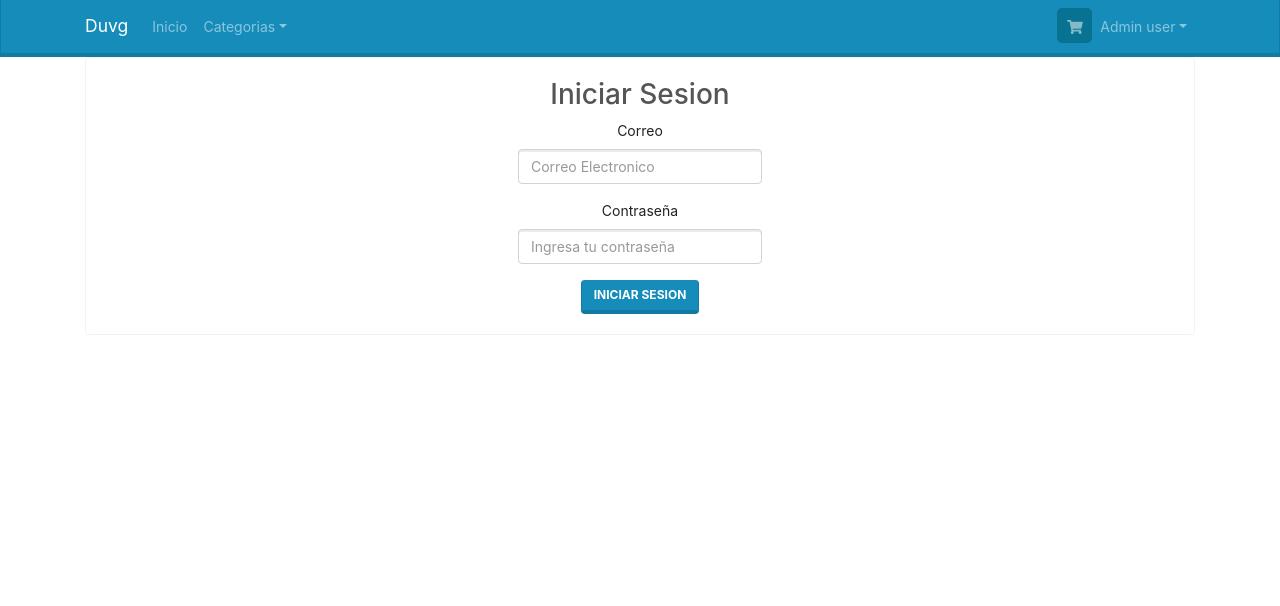
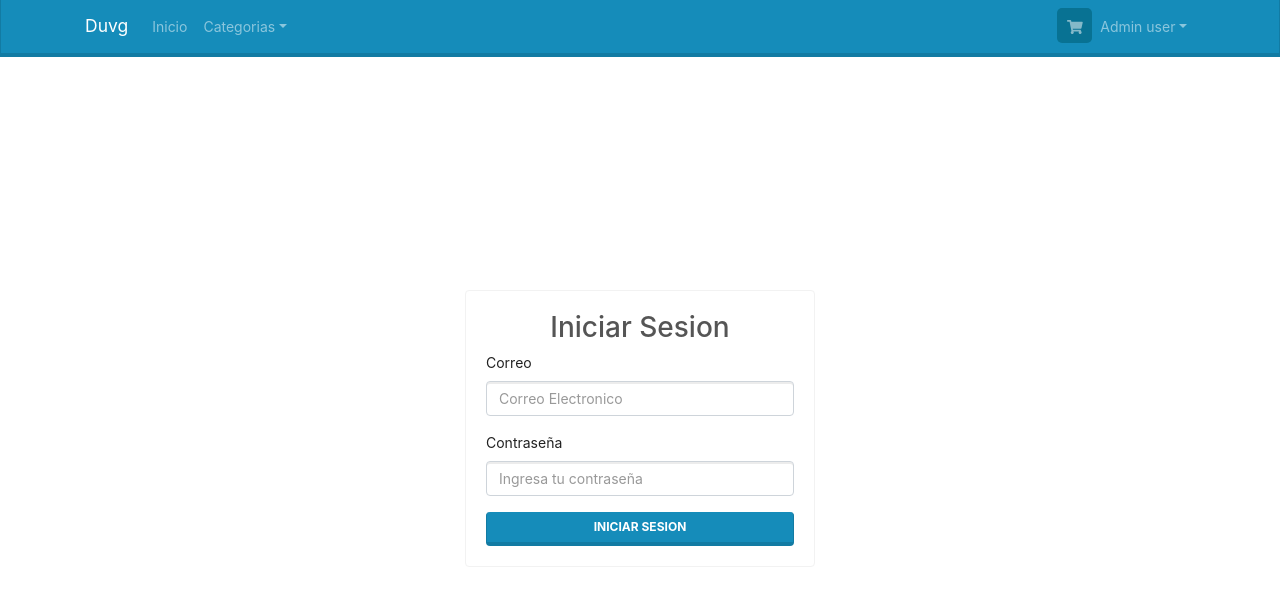
Before and after one commit to duvg/dstore, a React (Create React App) app: page /login in a window 1280 px wide. Shown: the top 606 px of the page. Built offline with nearby package versions, Linux system fonts and the light colour scheme; no server answers.

Commit message:
diseño del formulario de login

```diff
--- /dev/null
+++ b/public/css/custom.css
@@ -0,0 +1,9 @@
+html, body {
+    height: 100%;
+    margin: 0;
+    padding: 0;
+}
+
+#root {
+   height: calc(100vh - 57px);
+}
--- a/public/index.html
+++ b/public/index.html
@@ -16,6 +16,8 @@
     -->
     <link rel="manifest" href="%PUBLIC_URL%/manifest.json" />
     <link rel="stylesheet" href="%PUBLIC_URL%/css/bootstrap.min.css">
+    <link rel="stylesheet" href="%PUBLIC_URL%/css/custom.css">
+
     <!--
       Notice the use of %PUBLIC_URL% in the tags above.
       It will be replaced with the URL of the `public` folder during the build.
--- a/src/App.tsx
+++ b/src/App.tsx
@@ -8,7 +8,7 @@ import Routes from './Routes';
 function App() {
 
   return (
-    <div className="App">
+    <div className="h-100">
       <Navbar/>
       <Routes />
 
--- a/src/components/auth/LoginForm.tsx
+++ b/src/components/auth/LoginForm.tsx
@@ -24,13 +24,11 @@ const LoginForm = (props: InjectedFormProps) => {
                 type="password"
                 component={Input}
             />
-            <Button tipo="primary" size="large">Iniciar Sesion</Button>
+            <Button tipo="primary" size="block">Iniciar Sesion</Button>
 
         </form>
-
     )
 }
-
 
 export default reduxForm({
     form: 'login'
--- a/src/components/common/Card.tsx
+++ b/src/components/common/Card.tsx
@@ -11,8 +11,9 @@ const styles = {
 const Card = (props: ICardProps) => {
     let { children } = props;
     return(
-        <div className="card bg-light">
-            <article className="card-body mx-auto" style={styles}>
+        <div className="card bg-light my-auto">
+
+            <article className="card-body" style={styles}>
                 {children}
             </article>
         </div>
--- a/src/components/common/Container.tsx
+++ b/src/components/common/Container.tsx
@@ -8,7 +8,7 @@ interface IContainerProps {
 const Container = (props: IContainerProps) => {
     let { title, children } = props;
     return (
-        <div className="container">
+        <div className="container h-100 " >
             <div className="row">
                 <div className="col-12">
                 { title && <div className="title"><h2>{title}</h2><hr/></div> }
--- a/src/components/common/Input.tsx
+++ b/src/components/common/Input.tsx
@@ -11,7 +11,7 @@ interface IInputProps {
 const Input = (props: WrappedFieldProps & IInputProps) => {
     const { label, name } = props;
     return(
-        <div className="form-group">
+        <div className="form-group ">
             <label htmlFor={name}>{label}</label>
             <input {...props} {...props.input} className="form-control"/>
         </div>
--- a/src/containers/auth/Login.tsx
+++ b/src/containers/auth/Login.tsx
@@ -23,10 +23,15 @@ const Login = (props: ILoginProps) => {
     const { login }: any = props;
     return(
         <Container>
-            <Card>
-                <Title text="Iniciar Sesion"/>
-                <LoginForm onSubmit={login}/>
-            </Card>
+            <div className="row  justify-content-center h-100">
+                <div className="col-md-4 text-left my-auto">
+                <Card>
+                    <Title text="Iniciar Sesion"/>
+                    <LoginForm onSubmit={login}/>
+                </Card>
+                </div>
+            </div>
+
         </Container>
     );
 }
```
